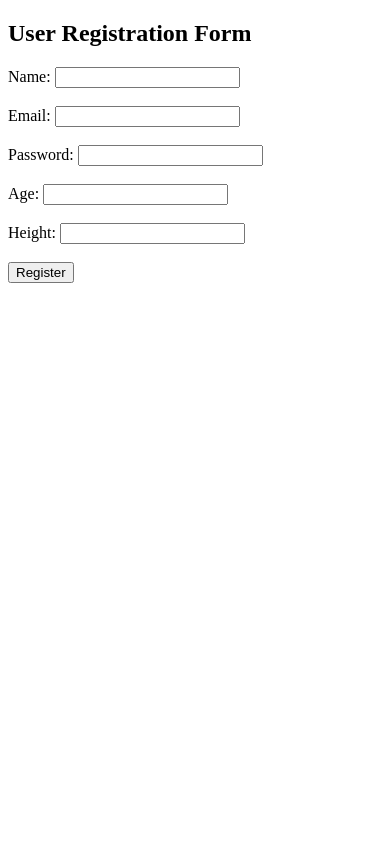
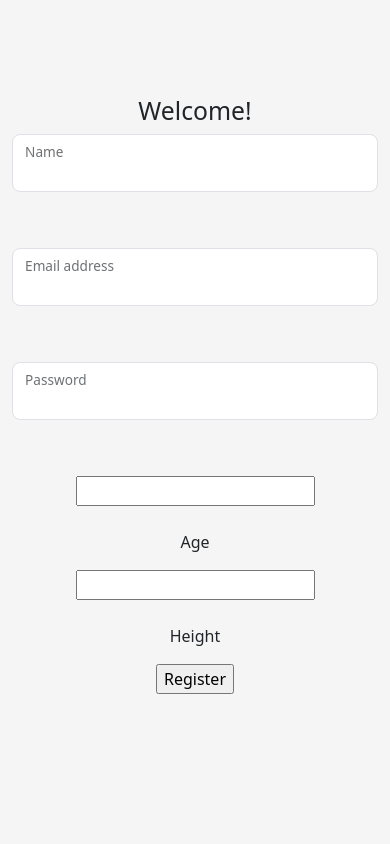
Before and after one commit to Isaacx86/BenchBuddy, a PHP site: page /registration.php in a window 390 px wide. Run offline with PHP 8.4, Linux system fonts and the light colour scheme.

Commit message:
log-in page and half registration

```diff
--- a/BB_Website/index.html
+++ b/BB_Website/index.html
@@ -7,7 +7,7 @@
         <link href="https://cdn.jsdelivr.net/npm/bootstrap@5.3.0-alpha3/dist/css/bootstrap.min.css" rel="stylesheet" integrity="sha384-KK94CHFLLe+nY2dmCWGMq91rCGa5gtU4mk92HdvYe+M/SXH301p5ILy+dN9+nJOZ" crossorigin="anonymous">
         <link href="styles/style.css" rel="stylesheet">
     </head>
-    <body style="background: #f5f5f5;">
+    <body>
 
         <script src="https://cdn.jsdelivr.net/npm/bootstrap@5.3.0-alpha3/dist/js/bootstrap.bundle.min.js" integrity="sha384-ENjdO4Dr2bkBIFxQpeoTz1HIcje39Wm4jDKdf19U8gI4ddQ3GYNS7NTKfAdVQSZe" crossorigin="anonymous"></script>
         <script src="js/script.js"></script>
--- a/BB_Website/registration.php
+++ b/BB_Website/registration.php
@@ -1,6 +1,6 @@
 <?php
 
-require_once "db.php";
+//require_once "db.php";
 // Check if form submitted
 if ($_SERVER["REQUEST_METHOD"] == "POST") {
 
@@ -36,20 +36,57 @@ if ($_SERVER["REQUEST_METHOD"] == "POST") {
 ?>
 
 <!DOCTYPE html>
-<html>
+<html lang="en">
     <head>
-    <title>User Registration and Login Form</title>
+            <meta charset="uft-8">
+            <meta name="viewport" content="width-device-width, inital-scale=1">
+            <title>Bench Buddy</title>
+            <link href="https://cdn.jsdelivr.net/npm/bootstrap@5.3.0-alpha3/dist/css/bootstrap.min.css" rel="stylesheet" integrity="sha384-KK94CHFLLe+nY2dmCWGMq91rCGa5gtU4mk92HdvYe+M/SXH301p5ILy+dN9+nJOZ" crossorigin="anonymous">
+            <link href="styles/style.css" rel="stylesheet">
     </head>
+
     <body>
-    <h2>User Registration Form</h2>
+        <div class="vh-100">
+            <div class="container py-5 h-100">
+                <div class="row d-flex justify-content-center align-items-center mt-5">
+                    <div class="col-md-6 text-center">
+                        <h2>Welcome!</h2>
                         <form method="post" action="<?php echo htmlspecialchars($_SERVER["PHP_SELF"]); ?>">
-        Name: <input type="text" name="name"><br><br>
-        Email: <input type="email" name="email"><br><br>
-        Password: <input type="password" name="password"><br><br>
-        Age: <input type="number" name="age"><br><br>
-        Height: <input type="number" name="height"><br><br>
+
+                            <div class="form-floating mb-2">
+                                <input type="text" id="name" name="name" class="form-control form-control-lg"><br><br>
+                                <label class="form-label" for="name">Name</label>
+                            </div>
+
+                            <div class="form-floating mb-2">
+                                <input type="email" id="email" name="email" class="form-control form-control-lg"><br><br>
+                                <label class="form-label" for="email">Email address</label>
+                            </div>
+
+                            <div class="form-floating mb-2">
+                                <input type="password" id="password" name="password" class="form-control form-control-lg"><br><br>
+                                <label class="form-label" for="password">Password</label>
+                            </div>
+
+                            <div class="row">
+                                <div class="col-md-6 mb-2">
+                                    <input type="number" id="age" name="age"><br><br>
+                                    <label class="form-label" for="age">Age</label>
+                                </div>
+
+                                <div class="col-md-6 mb-2">
+                                    <input type="number" id="height" name="height"><br><br>
+                                    <label class="form-label" for="height">Height</label>
+                                </div>
+                            </div>
+
                             <input type="submit" value="Register">
                         </form>
+                    </div>
+                </div>
+            </div>
+        </div>
+
 
     </body>
 </html>
--- a/BB_Website/styles/style.css
+++ b/BB_Website/styles/style.css
@@ -1,3 +1,7 @@
+body{
+    background: #f5f5f5;
+}
+
 .workoutComplete {
     background: lightgreen;
 
```
Also changed, not shown: BB_Website/login.php (+12 -34 lines). Lines whose indentation alone changed are shown as unchanged.
